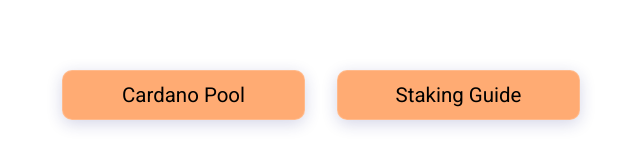
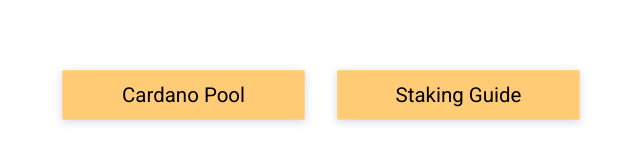
Before and after one commit to KornSiwat/alphaturing-frontend, a plain HTML site: page index.html in a window 1280 px wide. Shown: the part 560-726 px from the top of the page, without its empty margins (319-959 px from the left). Drawn offline with Linux system fonts and the light colour scheme.

Commit message:
changed menu color

```diff
--- a/css/index.css
+++ b/css/index.css
@@ -61,23 +61,17 @@ a, a:visited {
   margin-top: 16px;
   padding: 12px 8px;
 
-  background: rgba(255, 145, 72, 0.76);
-  box-shadow: 0 4px 16px 0 rgba(31, 38, 135, 0.187);
+  background: rgba(255, 189, 74, 0.76);
+  box-shadow: 0 2px 8px 0 rgba(31, 38, 135, 0.187);
   backdrop-filter: blur(14.5px);
   -webkit-backdrop-filter: blur(14.5px);
 
-  border-radius: 10px;
+  border-radius: 2px;
   border: 1px solid rgba(255, 255, 255, 0.18);
 
   font-size: 0.8em;
 
   cursor: pointer;
-
-  transition: 0.5s ease;
-}
-
-.btn:hover {
-  transform: scale(1.05);
 }
 
 .btn:active {
```
